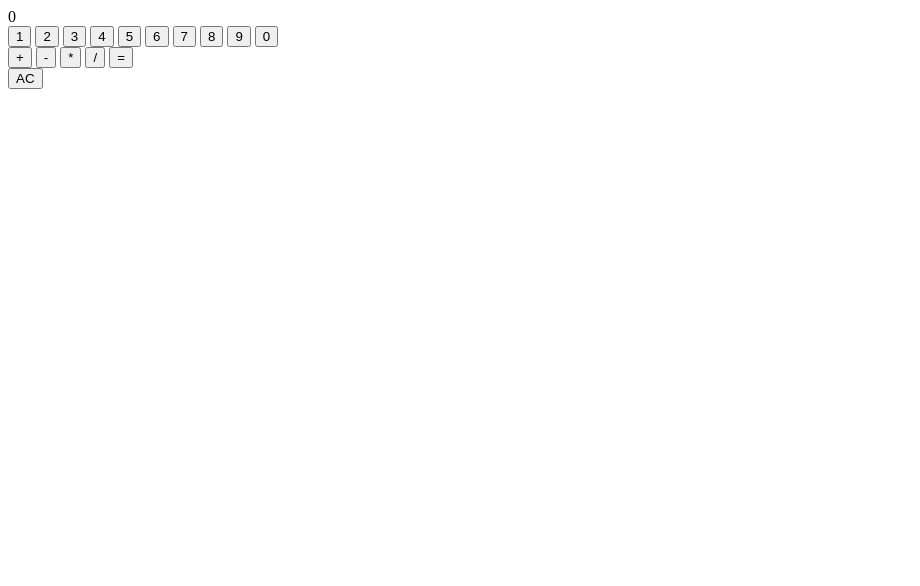
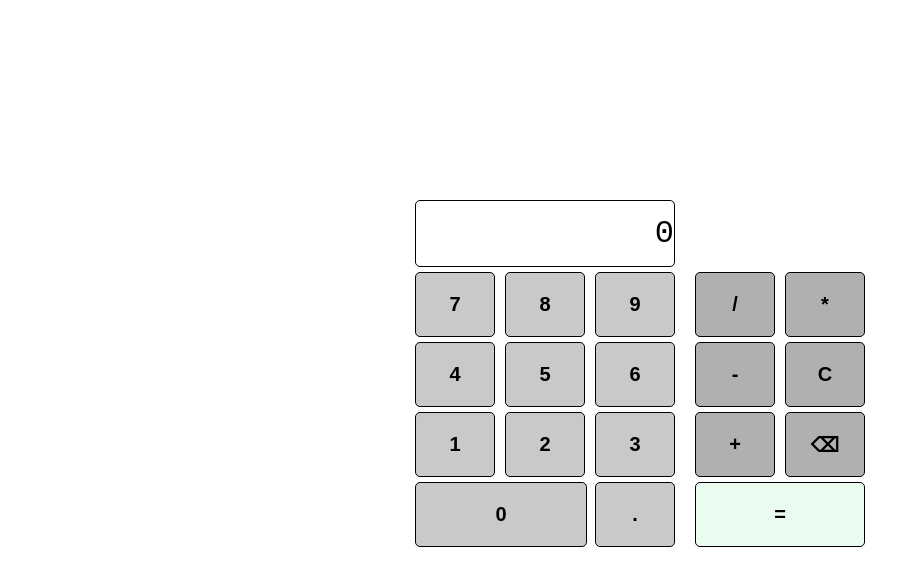
Before and after one commit to Dubu341/Calculator, a plain HTML site: page index.html in a window 1280 px wide. Shown: the whole page, without its empty margins (0-920 px from the left). Drawn offline with Linux system fonts and the light colour scheme.

Commit message:
add ui elements

```diff
--- a/index.html
+++ b/index.html
@@ -8,26 +8,30 @@
     <link rel="stylesheet" href="styles.css" />
   </head>
   <body>
+    <div class="numAndop">
+      <div class="container">
         <div class="display"></div>
-    <div class="numContainer">
+        <button id="7" class="numbers">7</button>
+        <button id="8" class="numbers">8</button>
+        <button id="9" class="numbers">9</button>
+        <button id="4" class="numbers">4</button>
+        <button id="5" class="numbers">5</button>
+        <button id="6" class="numbers">6</button>
         <button id="1" class="numbers">1</button>
         <button id="2" class="numbers">2</button>
         <button id="3" class="numbers">3</button>
-      <button id="4" class="numbers">4</button>
-      <button id="5" class="numbers">5</button>
-      <button id="6" class="numbers">6</button>
-      <button id="7" class="numbers">7</button>
-      <button id="8" class="numbers">8</button>
-      <button id="9" class="numbers">9</button>
-      <button id="0" class="numbers">0</button>
+        <button id="0" class="numbers zero">0</button>
+        <button class="decimal">.</button>
       </div>
       <div class="operators">
-      <button class="add">+</button>
-      <button class="subtract">-</button>
-      <button class="multiply">*</button>
-      <button class="divide">/</button>
+        <button class="divide op">/</button>
+        <button class="multiply op">*</button>
+        <button class="subtract op">-</button>
+        <button class="clear op">C</button>
+        <button class="add op">+</button>
+        <button class="backspace op">&#9003;</button>
         <button class="equal">=</button>
       </div>
-    <button class="clear">AC</button>
+    </div>
   </body>
 </html>
--- a/script.js
+++ b/script.js
@@ -78,7 +78,6 @@ numBtn.forEach((number) => {
     }
   });
 });
-// fix : clicking empty space between numbers after an operator hides display
 //fix : operator changing if entered in sequence
 function selectOperator(operator) {
   if (firstNum === "" && secondNum === "") return;
--- a/styles.css
+++ b/styles.css
@@ -0,0 +1,73 @@
+body {
+  font-family: "Courier New", Courier, monospace;
+  font-size: 32px;
+  margin: 0;
+  margin-top: 200px;
+  display: flex;
+
+  align-items: center;
+  flex-direction: column;
+}
+button {
+  border-radius: 5px;
+  background: transparent;
+
+  color: #000000;
+  border: 1px solid black;
+
+  font-size: 20px;
+  font-weight: 600;
+  padding: 15px;
+  display: flex;
+  justify-content: center;
+  align-items: center;
+  width: 80px;
+  height: 65px;
+}
+.container {
+  width: 260px;
+  display: flex;
+  flex-flow: row wrap;
+  justify-content: space-between;
+  gap: 5px;
+}
+.zero {
+  width: 172px;
+}
+.equal {
+  display: flex;
+  flex: auto;
+  background-color: rgba(212, 247, 222, 0.486);
+}
+.display {
+  width: 260px;
+  height: 65px;
+  display: flex;
+  justify-content: flex-end;
+  align-items: center;
+  overflow: auto;
+  border-radius: 5px;
+  border: 1px solid black;
+}
+.operators {
+  width: 170px;
+  display: flex;
+  flex-flow: row wrap;
+  justify-content: space-between;
+  gap: 5px;
+  align-content: flex-end;
+}
+.numAndop {
+  height: auto;
+  display: flex;
+  justify-content: space-between;
+  gap: 20px;
+}
+
+.numbers,
+.decimal {
+  background-color: #3e393a46;
+}
+.op {
+  background-color: #3e393a67;
+}
```
Lines whose indentation alone changed are shown as unchanged.
